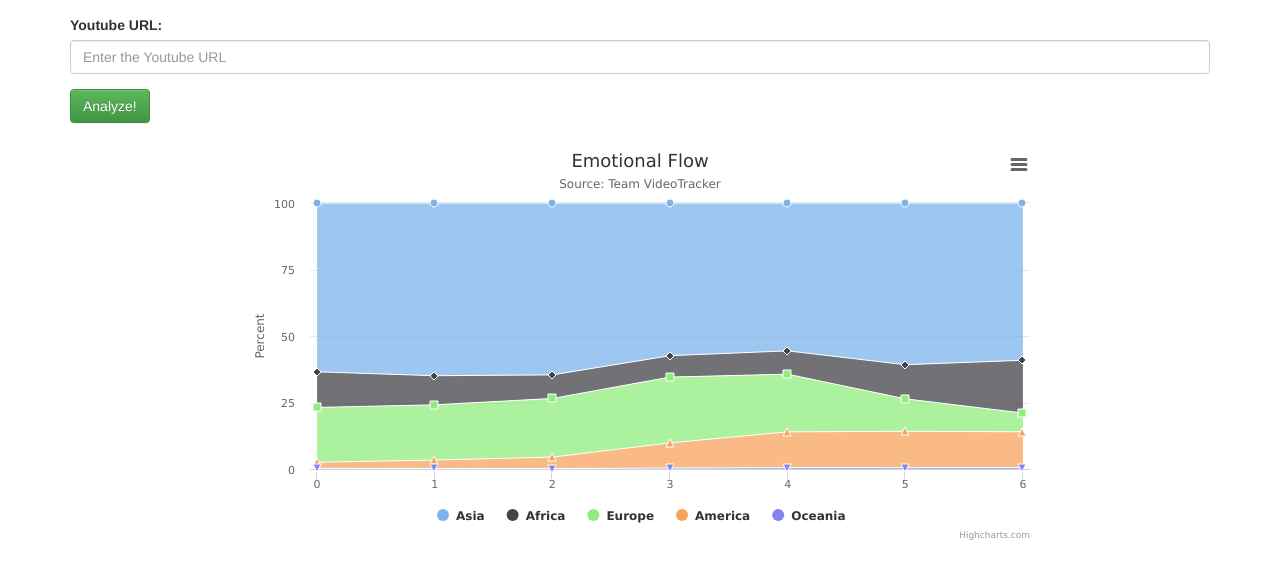
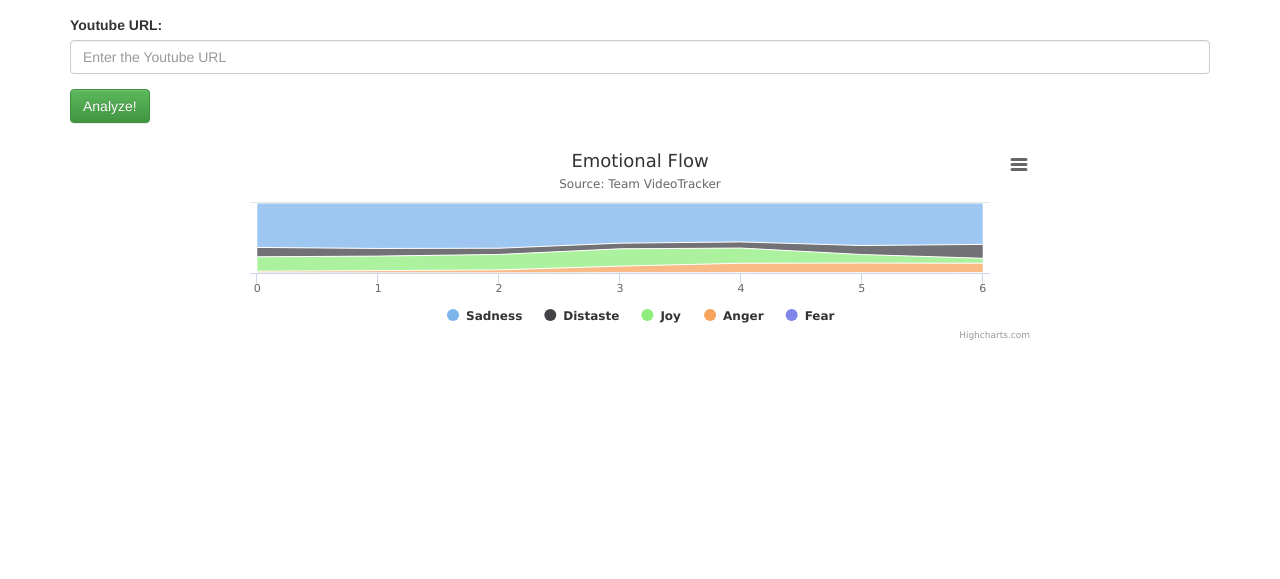
Before and after one commit to zhangty96/Vibez, a Flask app: template app/templates/analyze.html in a window 1280 px wide. Shown: the part 176-755 px from the top of the page. Run offline with Flask 2, Linux system fonts and the light colour scheme; the template is opened without the code that fills it: values that come from a table or form of the project are taken from there, others are empty; some libraries are stand-ins or nearby versions.

Commit message:
fixed emotional flow chart

```diff
--- a/app/static/chart.js
+++ b/app/static/chart.js
@@ -3,19 +3,24 @@
 $(function () {
     $('#container').highcharts({
         chart: {
-        type: 'area'
+            type: 'area',
+            marginBottom: 70,
+            marginLeft:10,
+            marginRight: 50
         },
-    title: {text: 'Emotional Flow'},
-    subtitle: {text: 'Source: Team VideoTracker'},
+        title: {
+            text: 'Emotional Flow'
+        },
+        subtitle: {
+            text: 'Source: Team VideoTracker'
+        },
         xAxis: {
-        // categories: ['1750', '1800', '1850', '1900', '1950', '1999', '2050'],
             tickmarkPlacement: 'on',
-        title: {enabled: false},
-        crosshair: {enabled: true}
+            title: {
+                enabled: false
+            }
         },
-    yAxis: {
-        title: {text: 'Percent'}
-    },
+                yAxis: {title: {text: 'Percent'}},
         tooltip: {
             pointFormat: '<span style="color:{series.color}">{series.name}</span>: <b>{point.percentage:.1f}%</b> ({point.y:,.0f} millions)<br/>',
             split: true
@@ -25,23 +30,26 @@
                 stacking: 'percent',
                 lineColor: '#ffffff',
                 lineWidth: 1,
-            marker: {lineWidth: 1,lineColor: '#ffffff'}
+                marker: {
+                enabled: false
                 }
             },
+        },
         series: [{
-        name: 'Asia',
+            name: 'Sadness',
             data: [502, 635, 809, 947, 1402, 3634, 5268]
         }, {
-        name: 'Africa',
+            name: 'Distaste',
             data: [106, 107, 111, 133, 221, 767, 1766]
         }, {
-        name: 'Europe',
+            name: 'Joy',
             data: [163, 203, 276, 408, 547, 729, 628]
         }, {
-        name: 'America',
+            name: 'Anger',
             data: [18, 31, 54, 156, 339, 818, 1201]
         }, {
-        name: 'Oceania',
+            name: 'Fear',
             data: [2, 2, 2, 6, 13, 30, 46]
         }]
-	});});
+    });
+});
--- a/app/templates/analyze.html
+++ b/app/templates/analyze.html
@@ -60,7 +60,7 @@
     </div>
     <br>
   </div>
-  <div id="container" style="min-width: 310px; height: 400px; max-width: 800px; margin: 0 auto">
+  <div id="container" style="min-width: 310px; height: 200px; max-width: 800px; margin: 0 auto">
 </div>
 
 <script>
```
Lines whose indentation alone changed are shown as unchanged.
